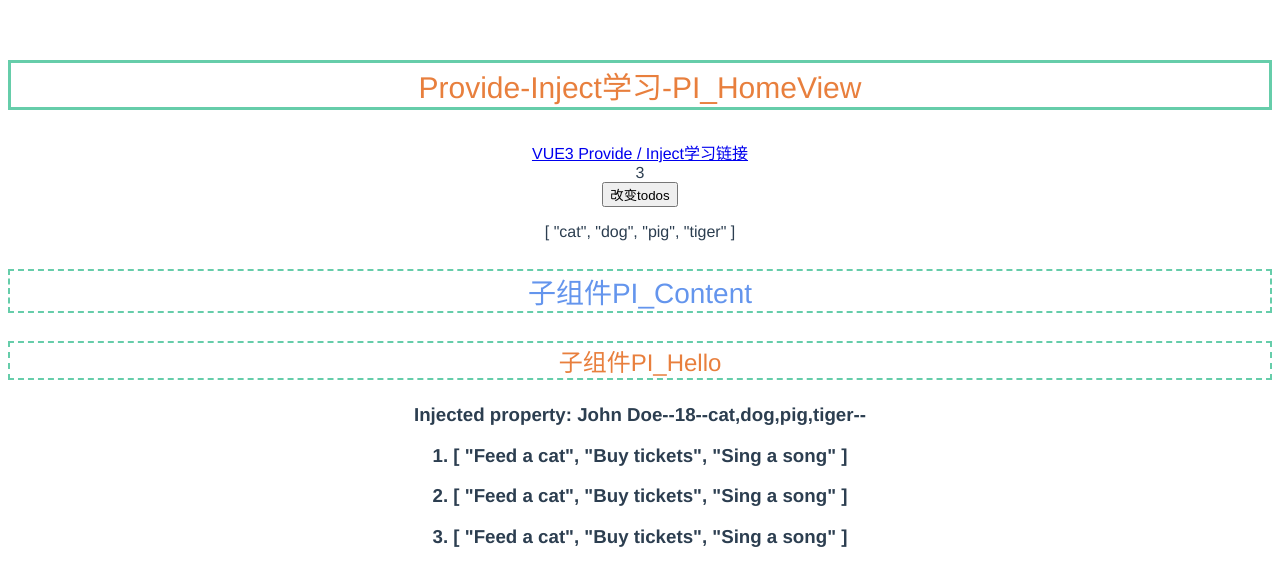
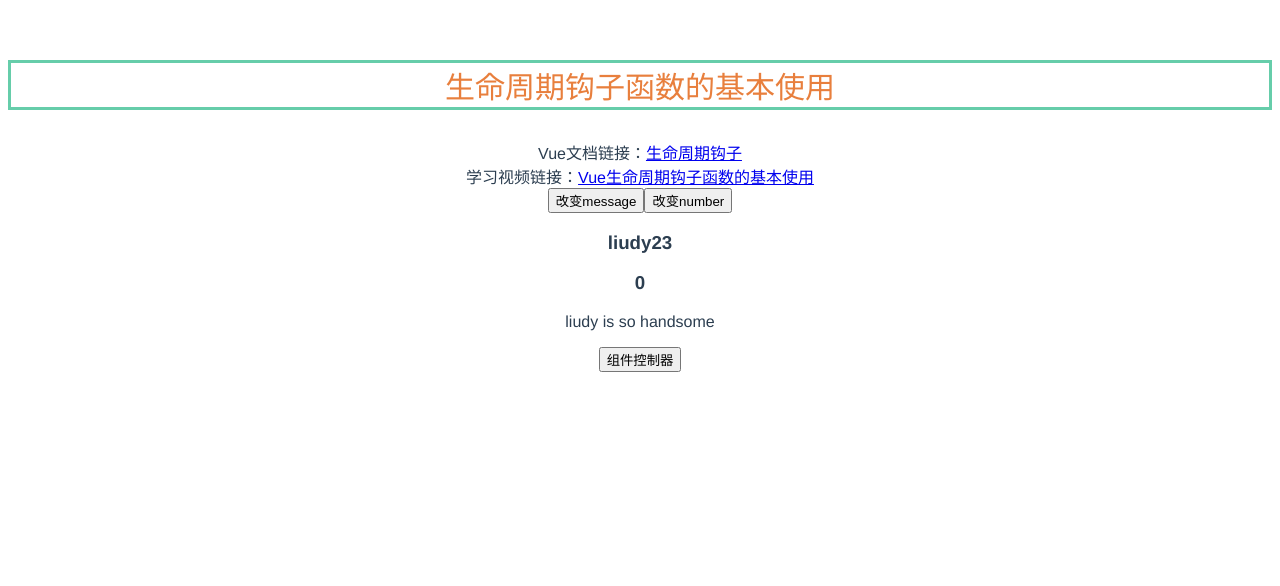
Before and after one commit to Deyi3417/learningVue3, a Vue app: page / in a window 1280 px wide. Shown: the top 586 px of the page. Built offline with nearby package versions, Linux system fonts and the light colour scheme.

Commit message:
vue生命周期钩子函数的基本使用

```diff
--- a/src/App.vue
+++ b/src/App.vue
@@ -17,12 +17,13 @@ import ParentComponent from "./components/父子组件/ParentComponent.vue";
 import SlotContent from "./components/插槽/SlotContent.vue";
 import SlotParentComponent from "./components/插槽/SlotParentComponent.vue";
 import PI_HomeView from "./components/provide-inject/PI_HomeView.vue";
+import LifeCycle from "./components/生命周期/LifeCycle.vue";
 // import Day03_style from "./components/Day03_style.vue";
 // import Day03_class from "./components/Day03_class.vue";
 </script>
 
 <template>
-  <PI_HomeView></PI_HomeView>
+  <LifeCycle></LifeCycle>
 </template>
 
 <style>
--- /dev/null
+++ b/src/components/生命周期/ChildLiftCycle.vue
@@ -0,0 +1,22 @@
+<script>
+export default {
+  name: "ChildLiftCycle",
+  data() {
+    return {
+      content: "liudy is so handsome",
+    }
+  }
+
+}
+</script>
+<template>
+  <div>
+    <p>{{ content }}</p>
+  </div>
+
+</template>
+
+
+<style scoped>
+
+</style>
--- /dev/null
+++ b/src/components/生命周期/LifeCycle.vue
@@ -0,0 +1,63 @@
+<script>
+import ChildLiftCycle from "./ChildLiftCycle.vue";
+export default {
+  name: "LifeCycle",
+  components: {ChildLiftCycle},
+  data() {
+    return {
+      uTitle: "生命周期钩子函数的基本使用",
+      message: "liudy23",
+      number: 0,
+      isShow: true,
+    }
+  },
+  beforeCreate() {
+    console.log("beforeCreate已执行");
+  },
+  created() {
+    console.log("created已执行");
+  },
+  beforeMount() {
+    console.log("beforeMount已执行");
+  },
+  mounted() {
+    console.log("mounted已执行");
+  },
+  beforeUpdate() {
+    console.log("beforeUpdate已执行");
+  },
+  updated() {
+    console.log("updated已执行");
+  },
+  beforeUnmount() {
+    console.log("beforeUnmount已执行");
+  },
+  unmounted() {
+    console.log("unmounted已执行");
+  }
+
+
+}
+</script>
+<template>
+  <p style="color: #e87f3d; font-size: 30px; border: 3px solid mediumaquamarine">{{ uTitle }}</p>
+  Vue文档链接：<a href="https://v3.cn.vuejs.org/guide/instance.html#%E7%94%9F%E5%91%BD%E5%91%A8%E6%9C%9F%E9%92%A9%E5%AD%90"
+             target="_blank">生命周期钩子</a><br>
+  学习视频链接：<a href="https://www.bilibili.com/video/BV1QA4y1d7xf?p=41&vd_source=34ea8cac3a28f1df5cc57b063f27ea5a"
+            target="_blank">Vue生命周期钩子函数的基本使用</a><br>
+  <button @click="message = 'suyao'">改变message</button>
+  <button @click="number++">改变number</button>
+  <h3>{{ message }}</h3>
+  <h3>{{number}}</h3>
+
+  <child-lift-cycle v-if="isShow"></child-lift-cycle>
+  <button @click="isShow = !isShow">组件控制器</button>
+
+
+
+</template>
+
+
+<style scoped>
+
+</style>
```
